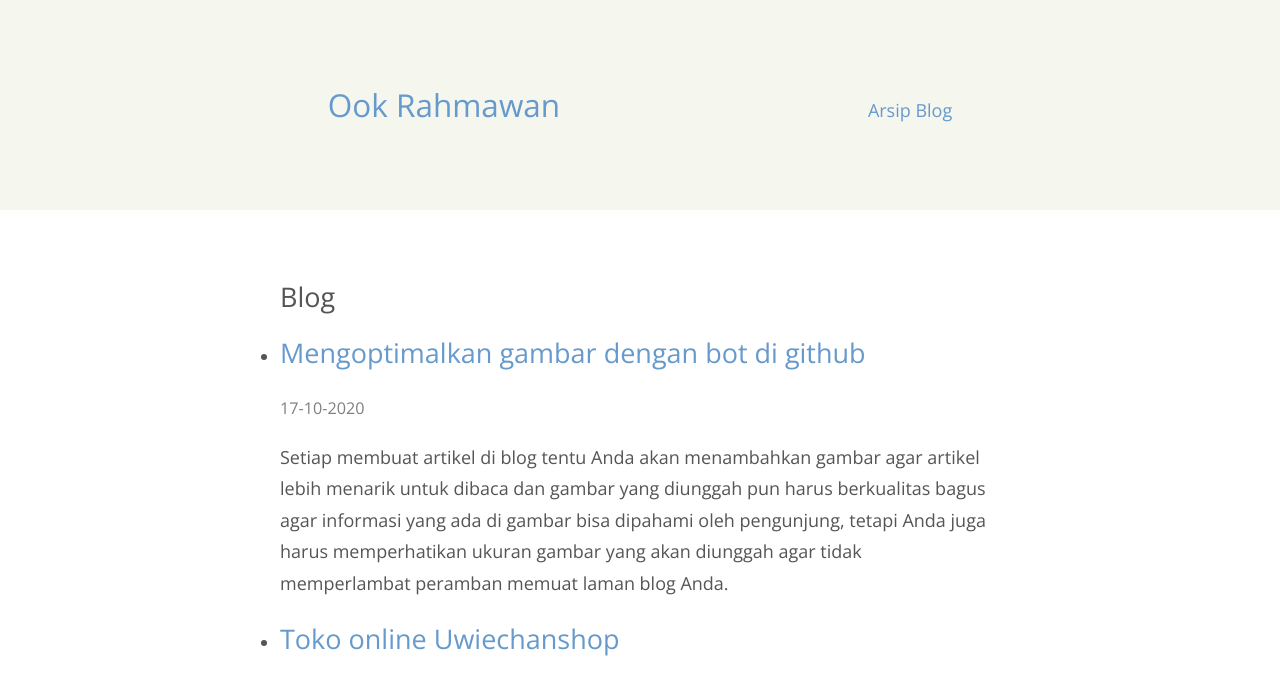
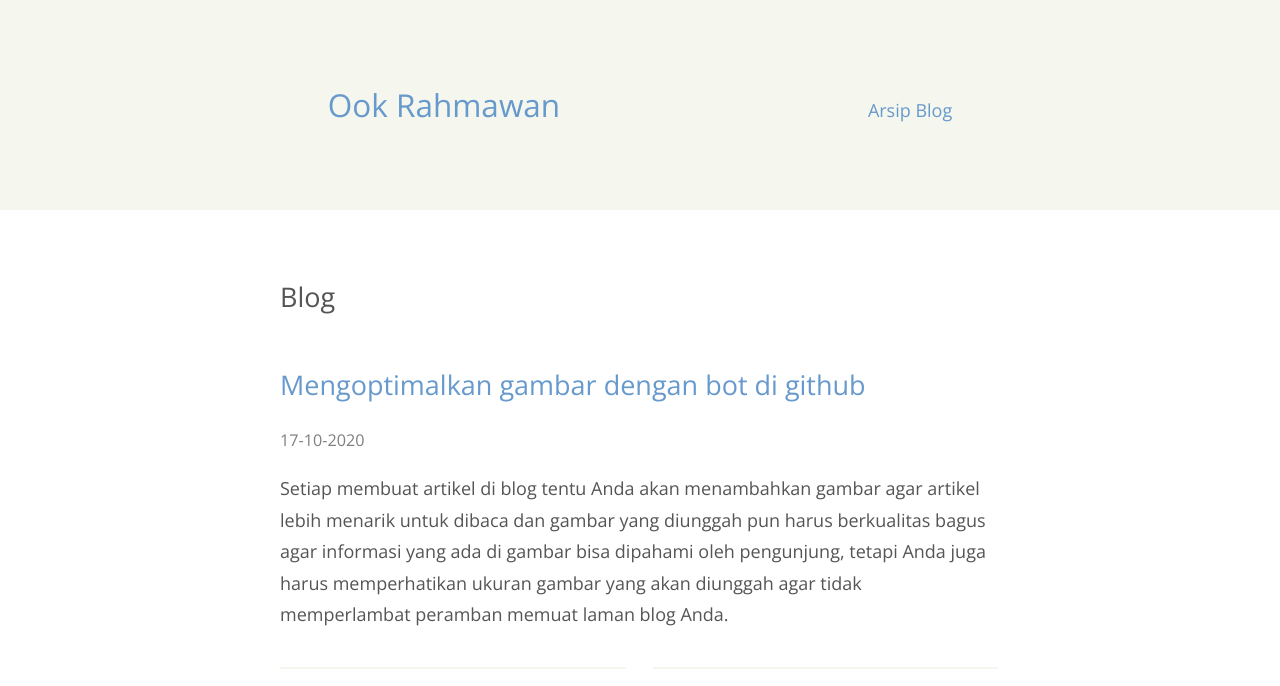
Before and after one commit to krhmwn/krhmwn, a Jekyll site: the page built from index.html, in a window 1280 px wide. Shown: the top 686 px of the page. Built offline with Jekyll 4.4.1, drawn with Linux system fonts in a browser that asks for light colours.

Commit message:
update v.1.0.26

```diff
--- a/assets/css/main.css
+++ b/assets/css/main.css
@@ -180,25 +180,29 @@
 padding: 2.5rem 1.25rem;
 }
 
-.post ul, .archive ul {
+.archive ul {
 list-style: none;
 }
 
-.post li, .archive li {
+.archive li {
 border-top: 0.15em solid #f5f6ee;
 padding: 0.25em 0;
 }
 
-.post li:first-child, .archive li:first-child  {
+.archive li:first-child  {
 border-top: 0 none;
 }
 
-
-.card {
+.card li{
 width:calc(100% / 1);
 height:auto;
 display:block;
-vertical-align:top
+vertical-align:top;
+border-top: 0.15em solid #f5f6ee;
+}
+
+.card li:first-child{
+border-top: 0 none
 }
 
 time {
@@ -221,18 +225,18 @@
 padding: 3rem 0;
 }
 
-.card {
+.card li{
 width:calc(96% / 2);
 height:auto;
 display:inline-block;
 vertical-align:top
 }
 
-.card:nth-child(3n+1) {
+.card li:nth-child(3n+1) {
 width:calc(99% / 1);
 }
 
-.card:nth-child(3n+3) {
+.card li:nth-child(3n+3) {
 margin-left: 1.25em;
 }
 }
```
